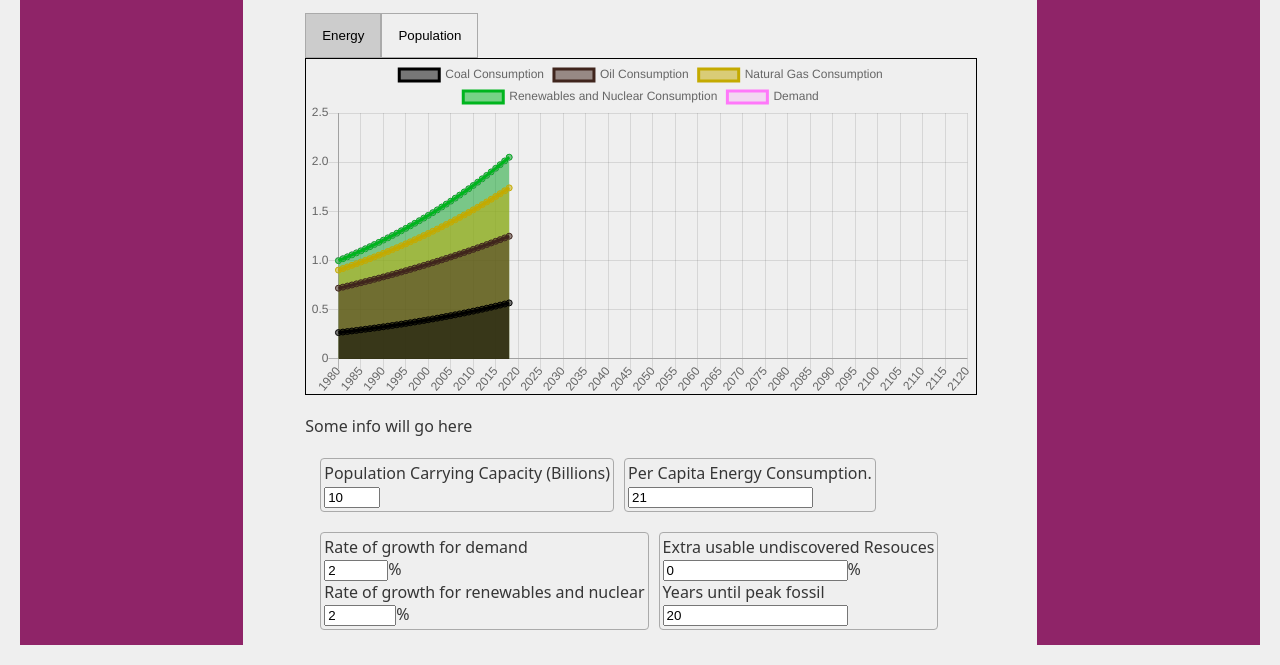
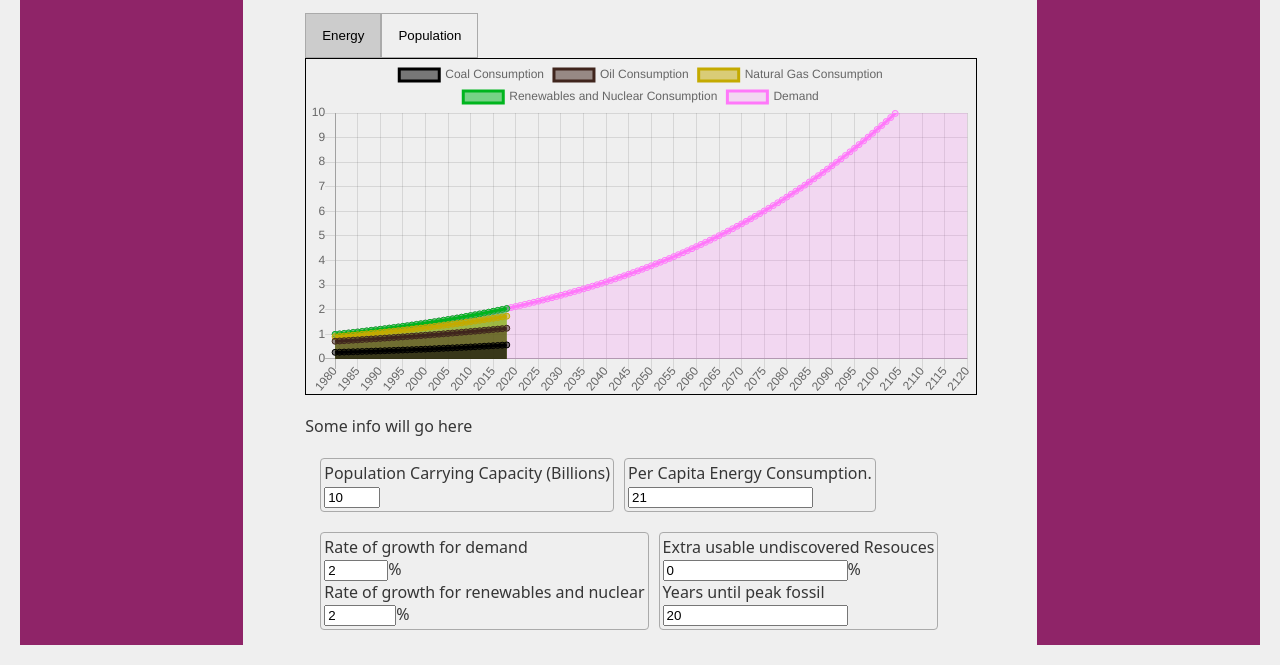
Before and after one commit to asoback/growth_scenarios, a website: page index.html in a window 1280 px wide. Shown: the part 177-842 px from the top of the page. Drawn offline with nearby package versions, Linux system fonts and the light colour scheme.

Commit message:
Update demand from form

```diff
--- a/index.html
+++ b/index.html
@@ -55,14 +55,14 @@
             <input id="max_pop" type="number" value="10" min="8" max="25">
           </div>
           <div class="grid-column form-group">
-            <label for="per_cap_demandFinal">Per Capita Energy Consumption. </label>
-            <input id="per_cap_demandFinal" type="number" value="21">
+            <label for="per_cap_demand">Per Capita Energy Consumption. </label>
+            <input id="per_cap_demand" type="number" value="21">
           </div>
         </div>
         <div class="container">
           <div class="grid-column form-group">
-            <label for="demand_rate_final">Rate of growth for demand</label>
-            <input id="demand_rate_final" type="number" value="2" max="5" min="0" step=".1">%
+            <label for="demand_rate">Rate of growth for demand</label>
+            <input id="demand_rate" type="number" value="2" max="5" min="0" step=".1">%
 
             <label for="renewables_rate_final">Rate of growth for renewables and nuclear</label>
             <input id="renewables_rate_final" type="number" value="2" max="25" min="0" step=".1">%
--- a/index.js
+++ b/index.js
@@ -1,6 +1,9 @@
 /* Document */
 const population_chart_element = document.getElementById('populationChart');
 const energy_chart_element = document.getElementById('energyChart');
+
+/* Util */
+const BILLION = 1000000000;
 
 /* The model */
 const start_year = 1980;
@@ -64,6 +67,7 @@ const model_variables = {
     },
     demand: {
         per_capita_peak: 21,
+        peak_demand: 0,
         data: [],
         rate: 0
     }
@@ -95,6 +99,17 @@ const buildPop = () => {
     model_variables.pop.data.push(curr_pop);
     last_pop = curr_pop;
   }
+};
+
+const peakDemandCalc = () => {
+  const index = 2018 - start_year;
+  const current_demand = model_variables.demand.data[index];
+  const current_pop = model_variables.pop.data[index];
+  const current_per_cap_demand = current_demand / current_pop; // per cap in this case is really "per billion"
+
+  model_variables.demand.peak_demand = current_per_cap_demand *
+    model_variables.demand.per_capita_peak *
+    model_variables.pop.carrying_capacity_bil;
 };
 
 const buildEnergy = () => {
@@ -153,12 +168,22 @@ const buildEnergy = () => {
     model_variables.demand.data.push(current_demand);
   }
 
+  peakDemandCalc();
+
   // Prediction data
-  // TODO
+  for (let i = 1; i <= end_year-2018; i++) {
+    current_demand = current_demand + (current_demand * model_variables.demand.rate *
+      ( 1 - ((current_demand - 1) / (model_variables.demand.peak_demand - 1))));
+
+    current_renewables = current_renewables + (current_renewables * model_variables.renewables.rate);
+
+    model_variables.demand.data.push(current_demand);
+  }
 
 };
 
 const generateEnergyChart = () => {
+  let max_ticks = 10;
   const data = {};
   data.labels = model_variables.years;
   data.datasets = [
@@ -204,6 +229,8 @@ const generateEnergyChart = () => {
                 stacked: true,
                 ticks: {
                     beginAtZero: true,
+                    min: 0,
+                    max: max_ticks
                 },
             },{
                 id: 'unstacked_line',
@@ -211,6 +238,8 @@ const generateEnergyChart = () => {
                 display: false, // ticks on y axis
                 ticks: {
                     beginAtZero: true,
+                    min: 0,
+                    max: max_ticks
                 },
             }]
         }
@@ -266,6 +295,16 @@ const showChart = (e, chart_name) => {
 
 
 /* main */
+
+/* Init variables */
+const f_carrying_cap = document.getElementById("max_pop");
+const f_demand_rate = document.getElementById("demand_rate");
+const f_per_cap_demand = document.getElementById("per_cap_demand");
+model_variables.pop.carrying_capacity_bil = f_carrying_cap.value;
+model_variables.demand.rate = f_demand_rate.value / 100;
+model_variables.demand.per_capita_peak = f_per_cap_demand.value;
+
+/* Init charts */
 buildYears();
 buildPop();
 buildEnergy();
@@ -282,9 +321,20 @@ document.getElementById('energy-chart-tab').onclick = () => {
 };
 
 /* Form controls */
-const f_carrying_cap = document.getElementById("max_pop");
 f_carrying_cap.onchange = () => {
   model_variables.pop.carrying_capacity_bil = f_carrying_cap.value;
   buildPop();
   generatePopChart();
 };
+
+f_demand_rate.onchange = () => {
+  model_variables.demand.rate = f_demand_rate.value / 100;
+  buildEnergy();
+  generateEnergyChart();
+};
+
+f_per_cap_demand.onchange = () => {
+  model_variables.demand.per_capita_peak = f_per_cap_demand.value;
+  buildEnergy();
+  generateEnergyChart();
+};
```
